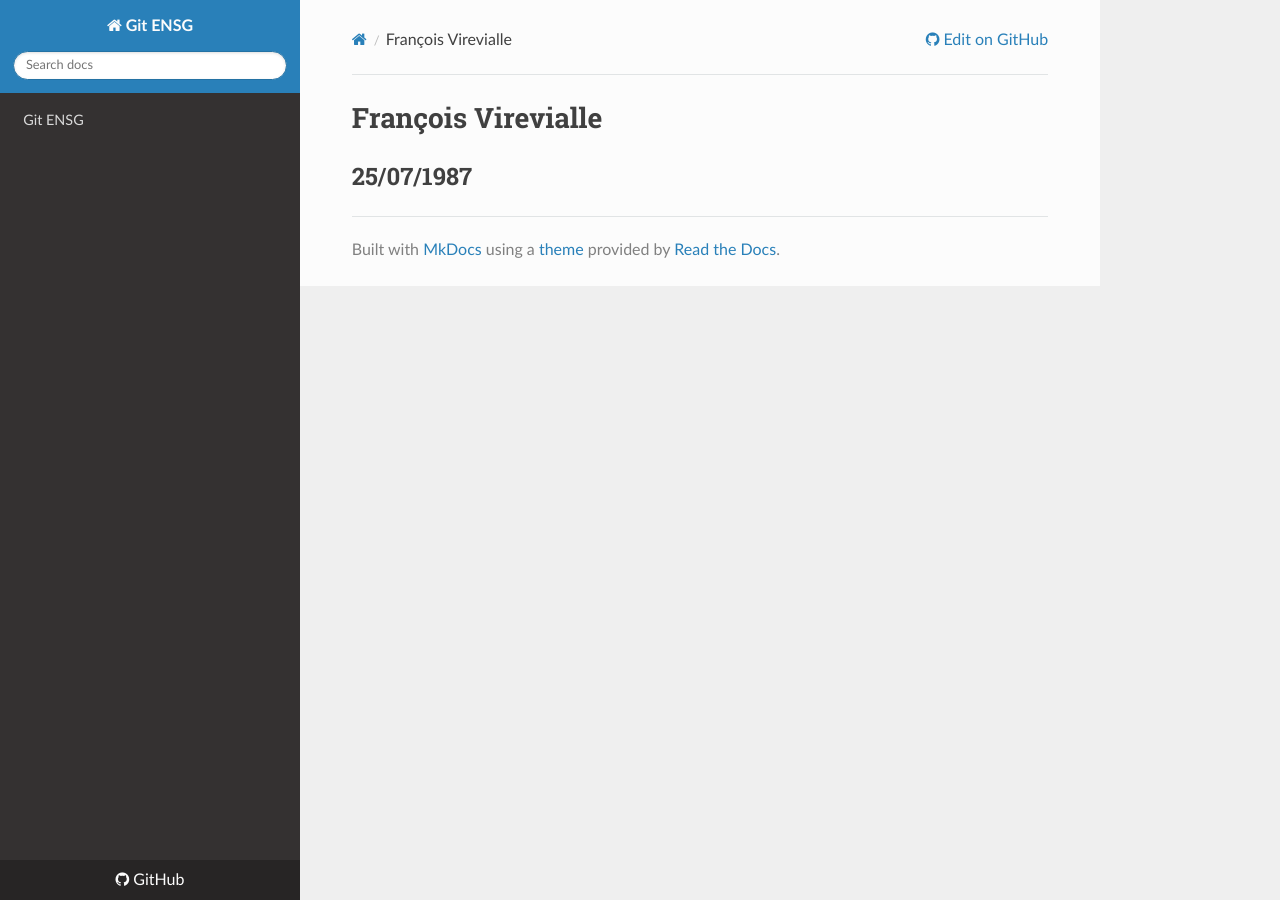
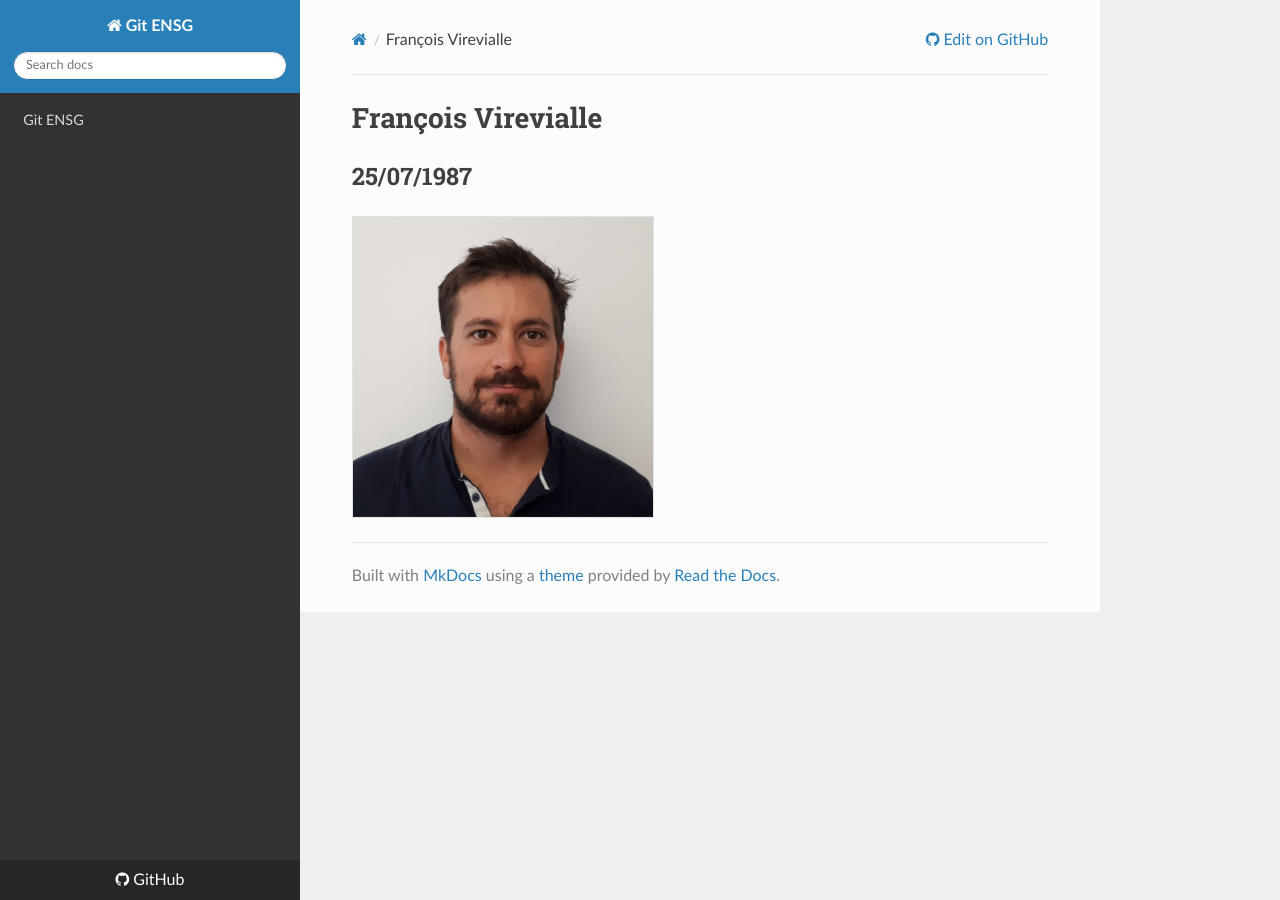
Before and after one commit to iamvdo/git-ensg, an MkDocs documentation site: the page built from docs/Virevialle_Francois.md, in a window 1280 px wide. Built offline with MkDocs 1.6.1, drawn with Linux system fonts in a browser that asks for light colours; nearby versions of some CDN libraries.

Commit message:
ajout de photo

```diff
--- a/docs/Virevialle_Francois.md
+++ b/docs/Virevialle_Francois.md
@@ -1,2 +1,3 @@
 # François Virevialle
 ## 25/07/1987
+![Logo Git](images/Francois-Virevialle.png)
```
